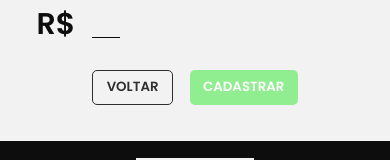
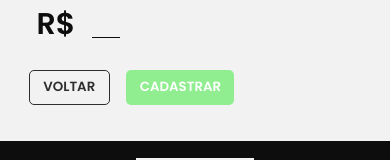
Before and after one commit to dsm-cefet-rj/trabalho2021-1-grupo-1-psw-2021-1, a React (Create React App) app in the folder frontend/: page /profile/1/newTattoo in a window 390 px wide. Shown: the part 585-745 px from the top of the page. Built offline with nearby package versions, Linux system fonts and the light colour scheme.

Commit message:
Some changes

```diff
--- a/frontend/src/pages/EditTattoo/index.jsx
+++ b/frontend/src/pages/EditTattoo/index.jsx
@@ -108,8 +108,9 @@ export default function EditTattoo() {
                     <input type="text" name="title" value={tattoo.name} onChange={onChange} />
                     <p className="error"> {errors.name} </p>
                 </div>
-                <div className="input-container image">
-                    <img src={tattoo.image} alt="Imagem da arte da nova tatuagem" onChange={onChange} />
+
+                <div class = "img-content" className="input-container image">
+                    <img id= "img-input" src={tattoo.image} alt="Imagem da arte da nova tatuagem" onChange={onChange} />
                     <input type="file" name="image" />
                 </div>
 
@@ -133,7 +134,7 @@ export default function EditTattoo() {
                         </div>
                     </div>
 
-                    <div className="input-container price">
+                    <div id="price-container" className="input-container price">
                         <label for="price">R$</label>
                         <input type="number" name="price" value={tattoo.preco} onChange={onChange} />
                         <p className="error"> {errors.preco} </p>
--- a/frontend/src/styles/EditTattoo.css
+++ b/frontend/src/styles/EditTattoo.css
@@ -1,3 +1,36 @@
+
 ::placeholder {
     color: rgb(0, 0, 0);
   }
+
+ .img-content{
+  display: flex;
+  flex-direction: column;
+  align-items: center;
+  margin-top: 20px;
+ }
+
+  #img-input{
+    margin-bottom: 10px;
+    max-width: 100px;
+  }
+
+  #button-container{
+   margin-left: 20vh;
+   margin-right: 20vh;
+  }
+
+  #price-container{
+    margin-left: 25vh;
+  }
+
+  @media screen and (max-width: 400px){
+    #button-container{
+      margin-left: 10vh;
+      margin-right: 25vh;
+     }
+
+     #price-container{
+       margin-left: 15vh;
+     }
+  }
```
